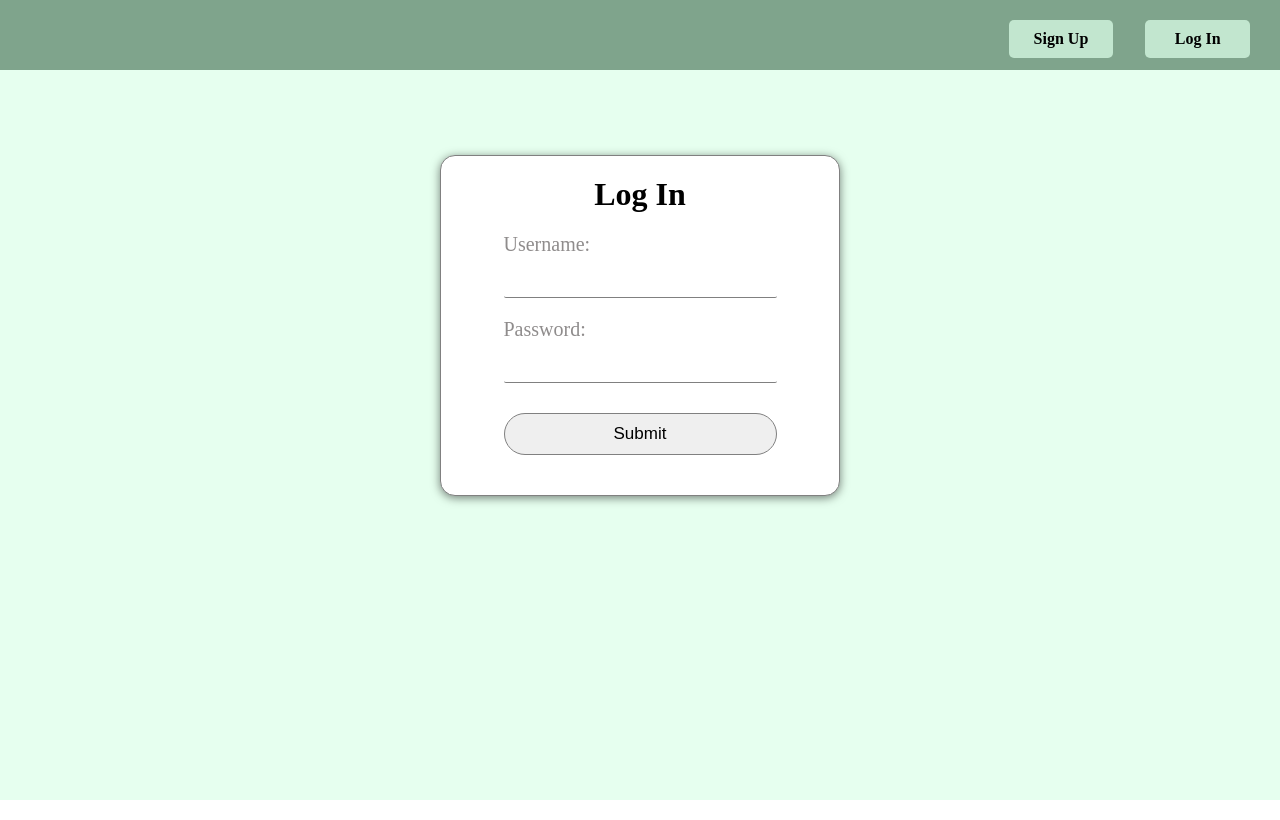
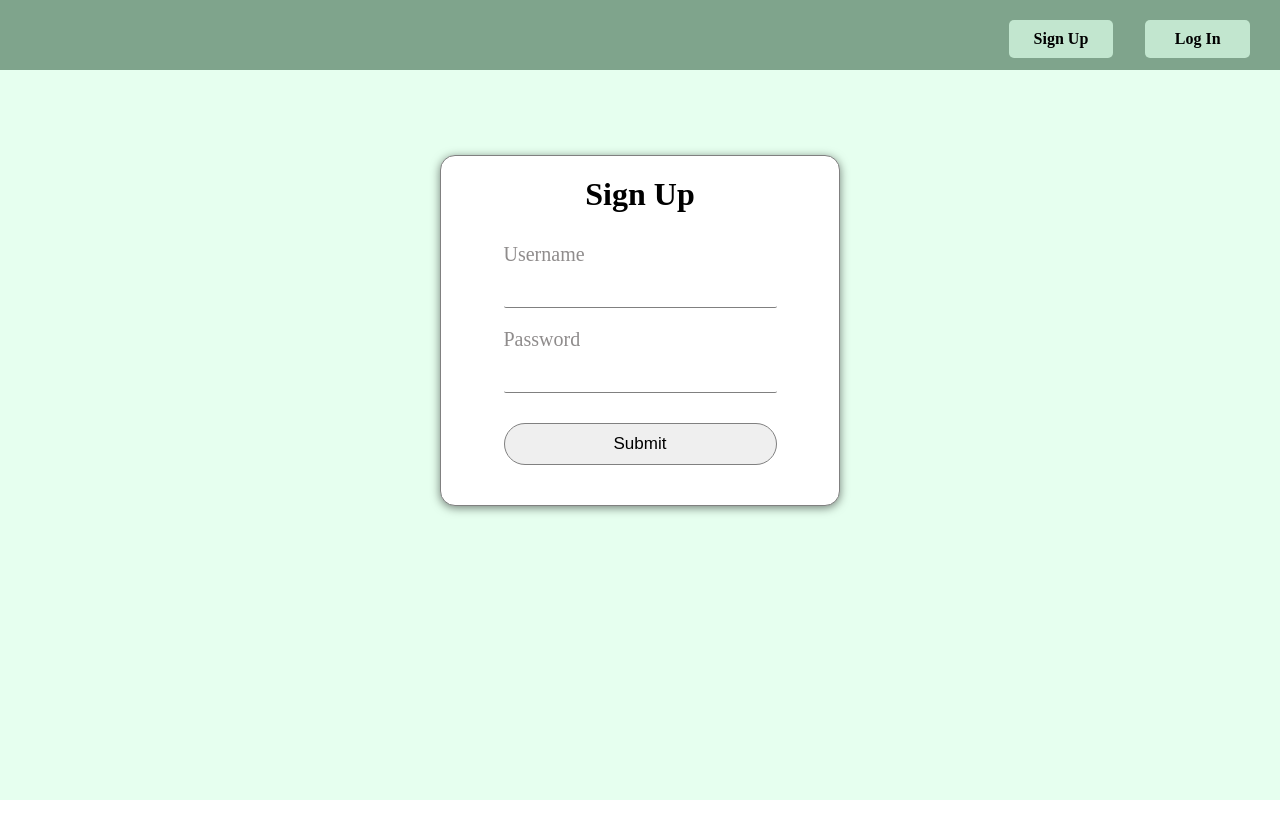
Before and after one commit to vzaboraite/boolean-uk-final-solo-project-client, a React (Create React App) app: page / in a window 1280 px wide. Built offline with nearby package versions, Linux system fonts and the light colour scheme; no server answers.

Commit message:
Render `signup` form as initial one

```diff
--- a/src/App.jsx
+++ b/src/App.jsx
@@ -28,7 +28,7 @@ function App() {
       <main className="main justify-items__center align__start">
         <Routes>
           <Route path="/*">
-            <Route index element={<LoginForm setAuthUser={setAuthUser} />} />
+            <Route index element={<SignupForm setAuthUser={setAuthUser} />} />
             <Route
               path="signup"
               element={<SignupForm setAuthUser={setAuthUser} />}
```
